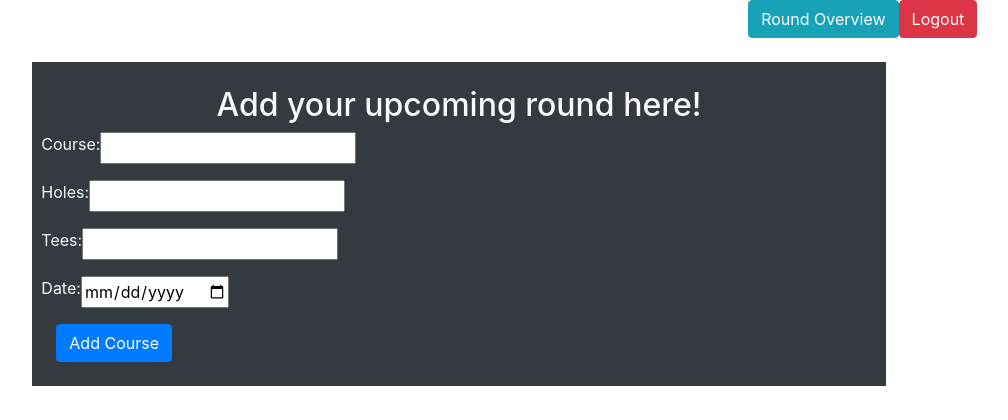
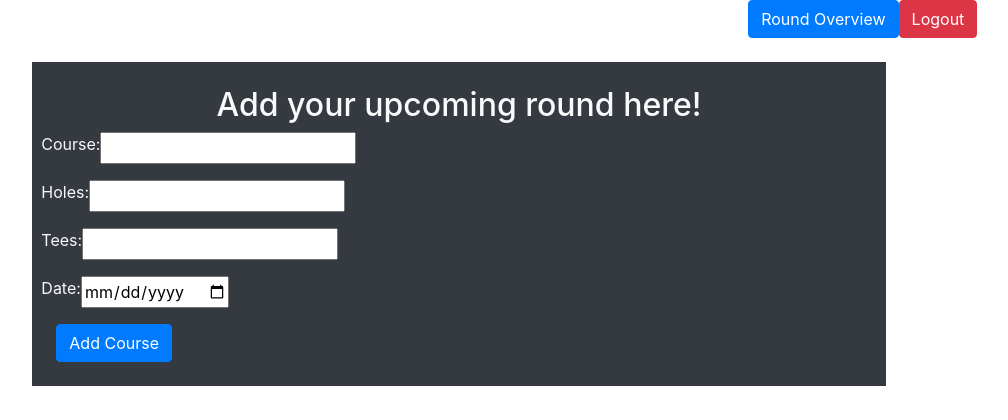
Before and after one commit to Applegate-Ja/Round_tracker, a Flask app: template flask_app/templates/new.html in a window 1280 px wide. Shown: the top 420 px of the page, without its empty margins (181-1189 px from the left). Run offline with Flask 2, Linux system fonts and the light colour scheme; the template is opened without the code that fills it, so the values that code supplies are empty; some libraries are stand-ins or nearby versions.

Commit message:
made some quality of life changes

```diff
--- a/flask_app/templates/new.html
+++ b/flask_app/templates/new.html
@@ -12,7 +12,7 @@
 <body>
 <nav>
     <div class="d-flex col-11  justify-content-end">
-        <a href="/dashboard" class="btn btn-info">Round Overview</a>
+        <a href="/dashboard" class="btn btn-primary">Round Overview</a>
         <a href="/logout" class="btn btn-danger">Logout</a>
     </div>
 
```
Also changed, not shown: flask_app/models/course.py (+7 -4 lines).
